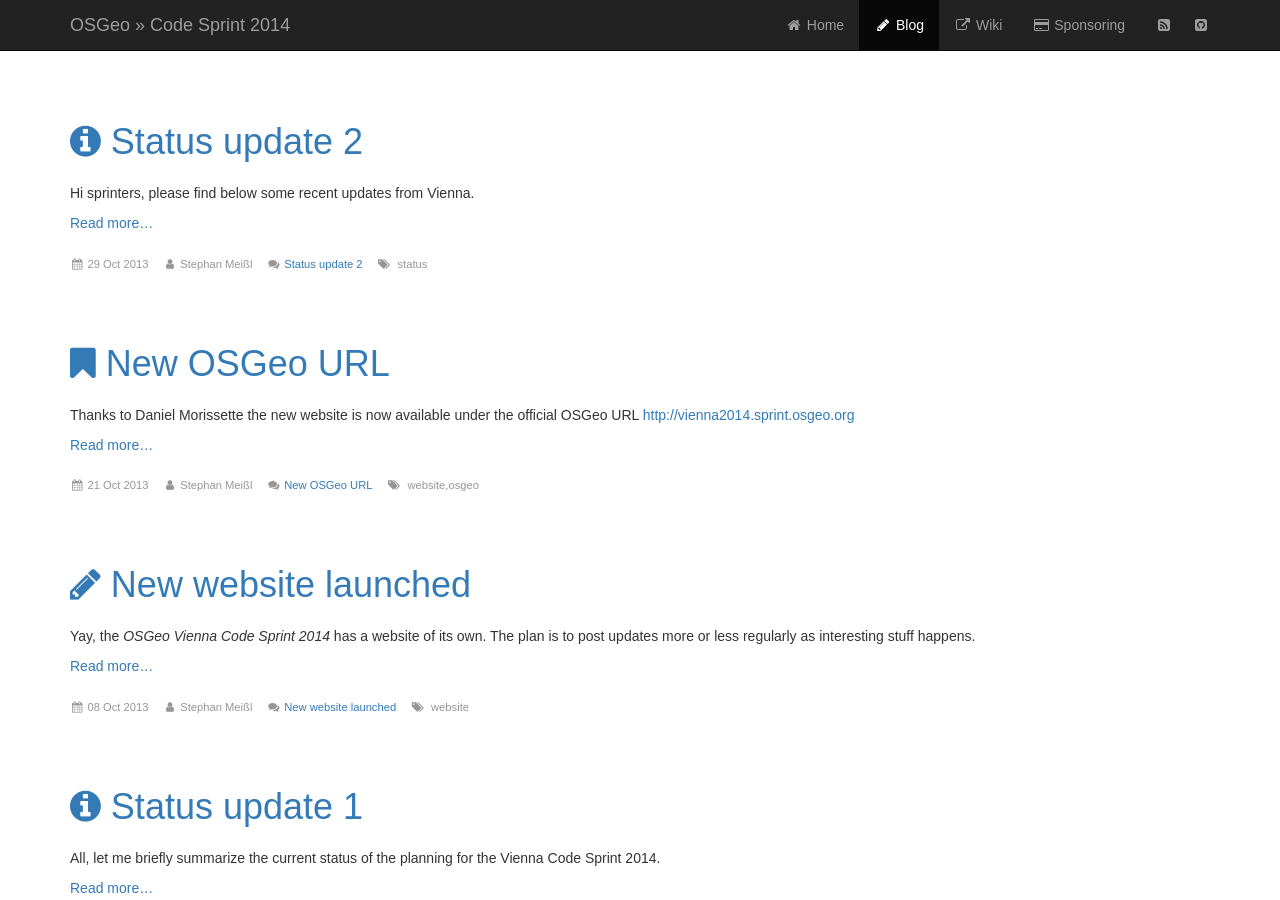
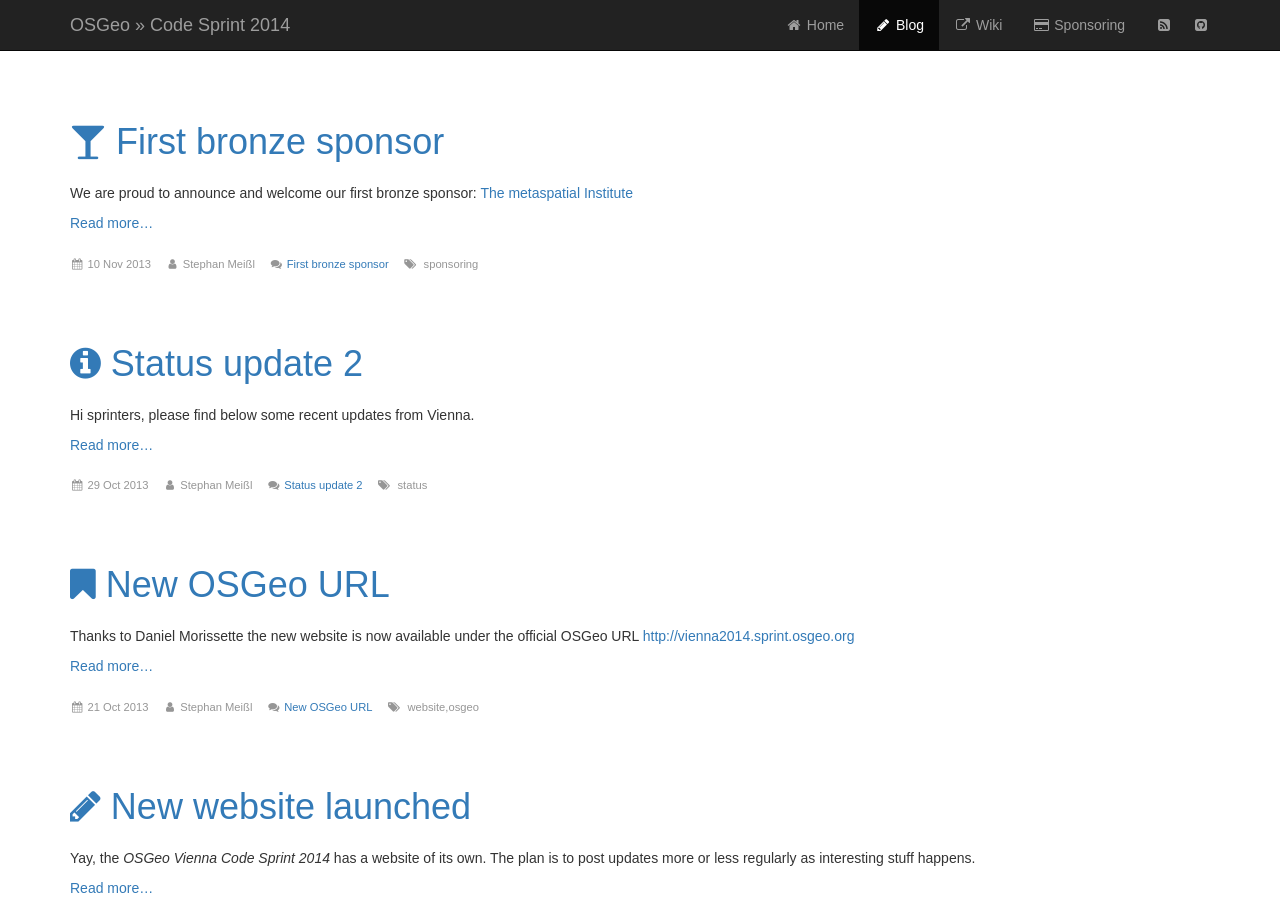
Before and after one commit to EOX-A/vienna_code_sprint_2014, a Jekyll site: the page built from blog.html, in a window 1280 px wide and 900 px high. Built offline with Jekyll 4.4.1, drawn with Linux system fonts in a browser that asks for light colours; nearby versions of some CDN libraries; some web fonts are replaced; Markdown is read by kramdown in place of the engine named in the settings; a script that is not in the unit is left out; comment, search, counter and statistics services are not loaded.

Commit message:
Adding first bronze sponsor metaspatial.

```diff
--- /dev/null
+++ b/_posts/2013-11-10-first-bronze-sponsor.markdown
@@ -0,0 +1,12 @@
+---
+layout: post
+title:  First bronze sponsor
+date:   2013-11-10
+author: Stephan Meißl
+tags:   sponsoring
+icon:   fa-glass
+---
+
+We are proud to announce and welcome our first bronze sponsor: [The metaspatial Institute](http://www.metaspatial.net/en/institute "metaspatial Institute")
+
+[![metaspatial]({{ site.baseurl}}/assets/Logo-metaspatial.png)](http://www.metaspatial.net/en/institute "metaspatial Institute")
```
Also changed, not shown: index.md (+1 -1 lines), assets/Logo-metaspatial.png (added).
